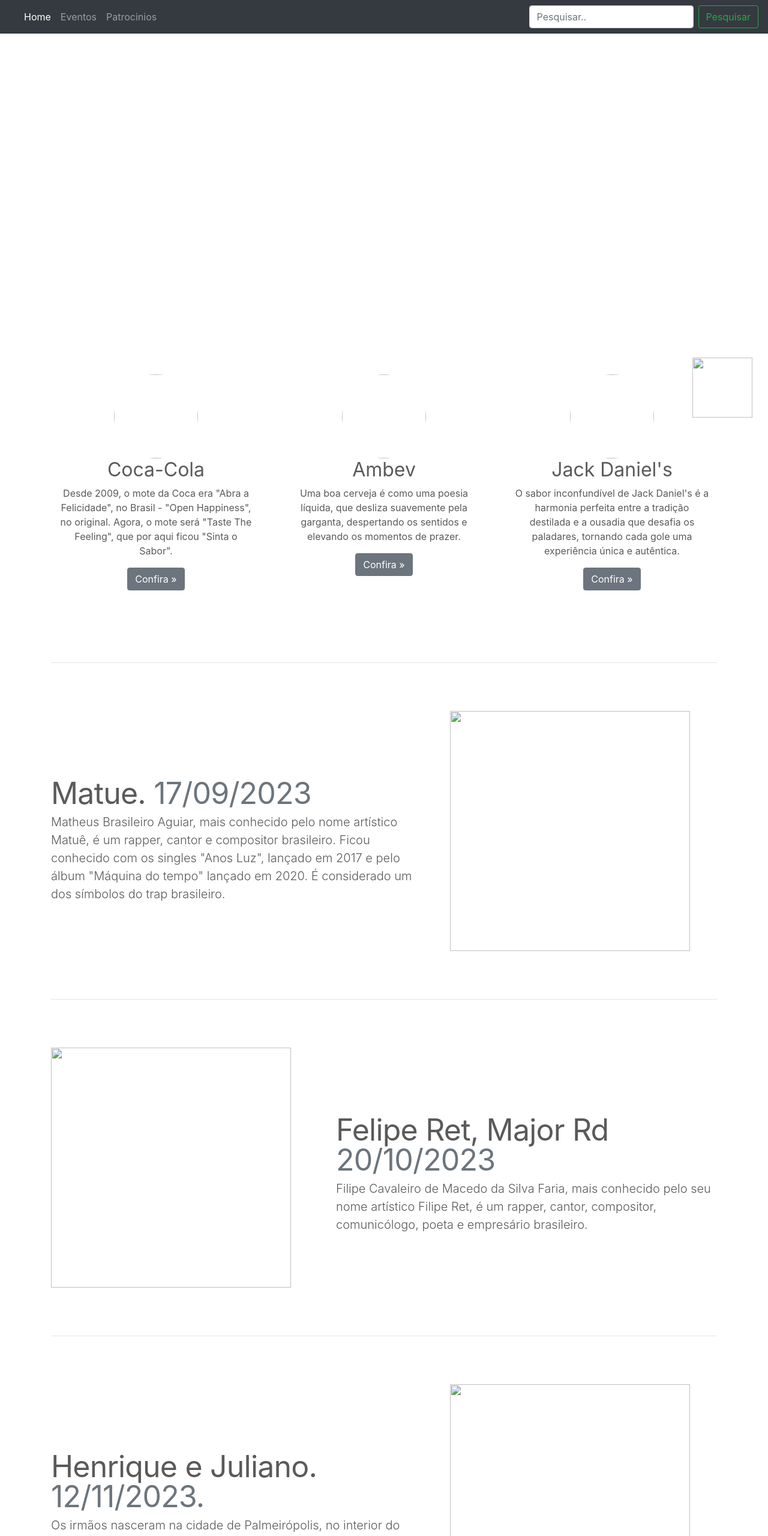
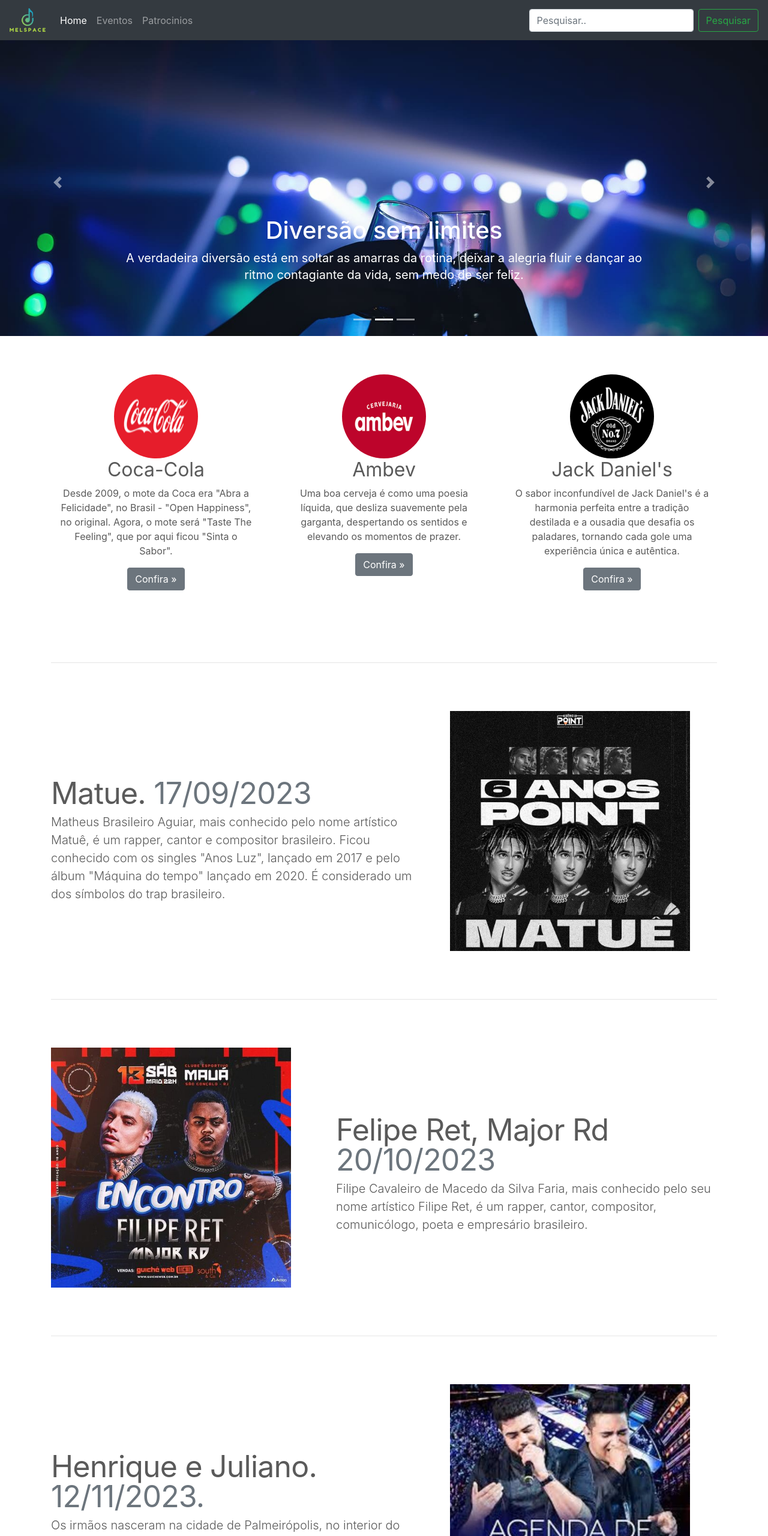
Before and after one commit to melquid/BOSSTRAP-MUSICA, a plain HTML site: page index.html in a window 1280 px wide. Shown: the top 2560 px of the page at 60% size. Drawn offline with nearby package versions, Linux system fonts and the light colour scheme; files that its build step writes are made by us from their sources.

Commit message:
index.html

```diff
--- a/index.html
+++ b/index.html
@@ -16,9 +16,9 @@
 
     <!--Bootstrap core CSS-->
 
-    <link href="css/bootstrap.min.css" rel="stylesheet" />
-    <link href="css/carousel.css" rel="stylesheet" />
-    <link rel="icon" href="img/Mel.png" />
+    <link href="bootstrap.min.css" rel="stylesheet" />
+    <link href="carousel.css" rel="stylesheet" />
+    <link rel="icon" href="Mel.png" />
 
     <style>
       .bd-placeholder-img {
@@ -41,7 +41,7 @@
     <header>
       <nav class="navbar navbar-expand-md navbar-dark fixed-top bg-dark">
         <a class="navbar-brand" href="#"
-          ><img src="img/Mel.png" width="60px" alt="" srcset=""
+          ><img src="Mel.png" width="60px" alt="" srcset=""
         /></a>
         <button
           class="navbar-toggler"
@@ -93,7 +93,7 @@
         <div class="carousel-inner">
           <div class="carousel-item active">
             <img
-              src="img/texture-treble-clef-dark-background-isolated-generative-ai (1).jpg"
+              src="texture-treble-clef-dark-background-isolated-generative-ai (1).jpg"
               alt=""
               srcset=""
             />
@@ -111,7 +111,7 @@
           </div>
           <div class="carousel-item">
             <img
-              src="img/amigos-tilintar-de-copos-de-bebida-em-um-bar-moderno.jpg"
+              src="amigos-tilintar-de-copos-de-bebida-em-um-bar-moderno.jpg"
               alt=""
               srcset=""
             />
@@ -128,7 +128,7 @@
             </div>
           </div>
           <div class="carousel-item">
-            <img src="img/closeup-dj-working-blue-light.jpg" alt="" srcset="" />
+            <img src="closeup-dj-working-blue-light.jpg" alt="" srcset="" />
 
             <div class="container">
               <div class="carousel-caption text-right">
@@ -173,7 +173,7 @@
           <div class="col-lg-4">
             <img
               class="patro"
-              src="img/coca (1).png"
+              src="coca (1).png"
               alt=""
               srcset=""
               width="140px"
@@ -199,7 +199,7 @@
           <div class="col-lg-4">
             <img
               class="patro"
-              src="img/amev (1).png"
+              src="amev (1).png"
               alt=""
               srcset=""
               width="140px"
@@ -225,7 +225,7 @@
           <div class="col-lg-4">
             <img
               class="patro"
-              src="img/jack (1).png"
+              src="jack (1).png"
               alt=""
               srcset=""
               width="140px"
@@ -269,8 +269,8 @@
             </p>
           </div>
           <div class="col-md-5">
-           <a href="img/matue.jpg"> <img
-              src="img/matue.jpg"
+           <a href="matue.jpg"> <img
+              src="matue.jpg"
               alt=""
               srcset=""
               width="400px"
@@ -294,7 +294,7 @@
           </div>
           <div class="col-md-5 order-md-1">
             <img
-              src="img/13-05 Ret e RD em São Gonçalo (1).jpg"
+              src="13-05 Ret e RD em São Gonçalo (1).jpg"
               alt=""
               srcset=""
               width="400px"
@@ -318,7 +318,7 @@
           </div>
           <div class="col-md-5">
             <img
-              src="img/henriqueJuliano (1).jpg"
+              src="henriqueJuliano (1).jpg"
               alt=""
               srcset=""
               width="400px"
@@ -424,12 +424,12 @@
         <a
           href="https://api.whatsapp.com/send?phone=5531975540454&text=Bem%20vindo%20ao%20MelSpace!%0APreciso%20de%20ajuda!"
           target="_blank"
-          ><img src="img/94110-whatsapp-transparent-unscreen.gif" alt="" srcset="" />
+          ><img src="94110-whatsapp-transparent-unscreen.gif" alt="" srcset="" />
         </a>
       </div>
     </main>
 
-    <script type="text/javascript" src="js/bootstrap.min.js"></script>
+    <script type="text/javascript" src="bootstrap.min.js"></script>
 
     <script
       src="https://cdn.jsdelivr.net/npm/jquery@3.5.1/dist/jquery.slim.min.js"
@@ -437,7 +437,7 @@
       crossorigin="anonymous"
     ></script>
     <script
-      src="https://cdn.jsdelivr.net/npm/bootstrap@4.6.2/dist/js/bootstrap.bundle.min.js"
+      src="https://cdn.jsdelivr.net/npm/bootstrap@4.6.2/dist/bootstrap.bundle.min.js"
       integrity="sha384-Fy6S3B9q64WdZWQUiU+q4/2Lc9npb8tCaSX9FK7E8HnRr0Jz8D6OP9dO5Vg3Q9ct"
       crossorigin="anonymous"
     ></script>
```
